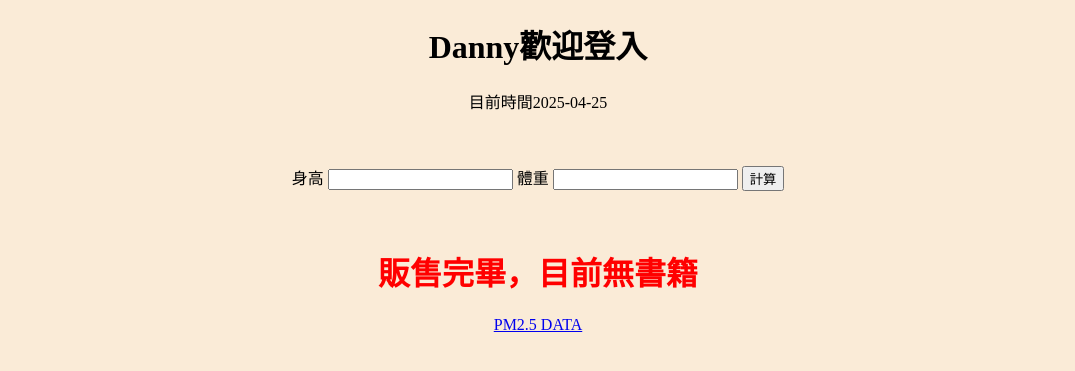
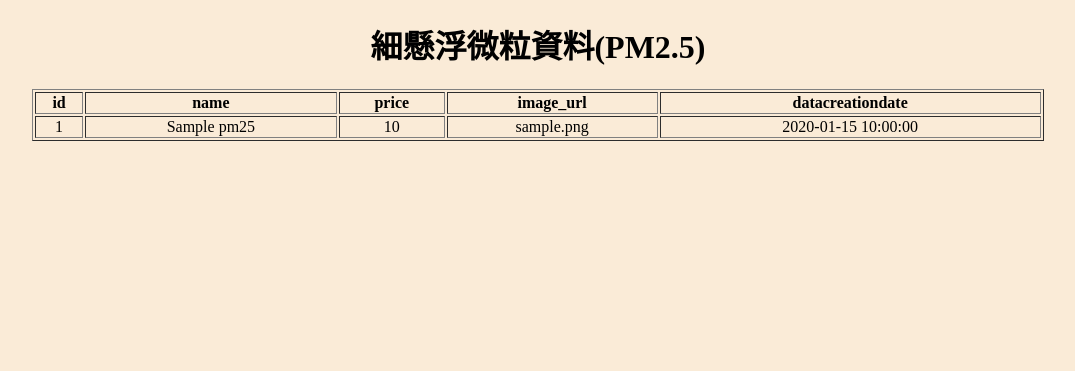
Before and after one commit to a68800886a/pm25-project, a Flask app: page / in a window 1280 px wide. Shown: the top 371 px of the page, without its empty margins (102-1177 px from the left). Run offline with Flask 3, Linux system fonts and the light colour scheme; tables that the repository leaves empty or names only in its code hold one stand-in row (values such as "Sample post").

Commit message:
4/25下課，PM2.5網頁表格完成

```diff
--- a/app.py
+++ b/app.py
@@ -2,12 +2,29 @@ from flask import Flask, render_template, request
 from datetime import datetime
 import pandas as pd
 import pymysql
+from pm25 import get_pm25_data_from_mysql
 
 app = Flask(__name__)
 
 
 @app.route("/")
 def index():
+    columns, datas = get_pm25_data_from_mysql()
+    # print(datas)
+    return render_template("index.html", datas=datas, columns=columns)
+
+
+@app.route("/pm25-data")
+def getpm25_data():
+    url = "https://data.moenv.gov.tw/api/v2/aqx_p_02?api_key=540e2ca4-41e1-4186-8497-fdd67024ac44&limit=1000&sort=datacreationdate%20desc&format=CSV"
+    df = pd.read_csv(url)
+    df["datacreationdate"] = pd.to_datetime(df["datacreationdate"])
+    df1 = df.dropna()
+    return df1.values.tolist()
+
+
+@app.route("/books")
+def books_page():
     # return f"<h1>Hell World!</h1>\n{datetime.now()}"
     books = []
 
@@ -21,16 +38,7 @@ def index():
     username = "Danny"
     nowtime = datetime.now().strftime("%Y-%m-%d")
     print(username, nowtime)
-    return render_template("index.html", name=username, now=nowtime, books=books)
-
-
-@app.route("/pm25-data")
-def getpm25_data():
-    url = "https://data.moenv.gov.tw/api/v2/aqx_p_02?api_key=540e2ca4-41e1-4186-8497-fdd67024ac44&limit=1000&sort=datacreationdate%20desc&format=CSV"
-    df = pd.read_csv(url)
-    df["datacreationdate"] = pd.to_datetime(df["datacreationdate"])
-    df1 = df.dropna()
-    return df1.values.tolist()
+    return render_template("books.html", name=username, now=nowtime, books=books)
 
 
 @app.route("/bmi")
@@ -43,6 +51,7 @@ def bmi():
     bmi = round(weight / (height / 100) ** 2, 2)
 
     return render_template("bmi.html", height=height, weight=weight, bmi=bmi)
+    # return render_template(**locals)#全部變數都丟
 
 
 app.run(debug=True)
--- /dev/null
+++ b/pm25.py
@@ -0,0 +1,40 @@
+import pymysql
+import pandas as pd
+
+
+def open_db():
+    conn = None
+    try:
+        conn = pymysql.connect(
+            host="127.0.0.1", port=3306, user="root", passwd="12345678", db="demo"
+        )
+    except Exception as e:
+        print("資料庫開啟失敗", e)
+    return conn
+
+
+def get_pm25_data_from_mysql():
+    conn = None
+    datas = None
+    try:
+        conn = open_db()
+        cur = conn.cursor()
+        # sqlstr="select MAX(datacreationdate) from pm25;"
+        sqlstr = "select * from pm25 where datacreationdate=(select MAX(datacreationdate) from pm25);"
+        cur.execute(sqlstr)
+        # print(cur.description)
+        columns = [columnsin[0] for columnsin in cur.description]
+        datas = cur.fetchall()
+    except Exception as e:
+        print(e)
+    finally:
+        if conn is not None:
+            conn.close()
+    return columns, datas
+
+
+if __name__ == "__main__":
+    conn = open_db()
+    print(conn)
+    columns, datas = get_pm25_data_from_mysql()
+    print(columns)
--- a/templates/index.html
+++ b/templates/index.html
@@ -11,48 +11,37 @@
             background-color: antiquewhite;
         }
 
-        .title {
-            background-color: aqua;
-        }
-
-        .price {
-            background-color: burlywood;
-        }
-
-        .img {
-            border: 1px solid black;
+        table {
+            width: 80%;
+            margin: 0 auto;
         }
     </style>
 </head>
 
 <body>
-    <h1>{{name}}歡迎登入</h1>
-    <p>目前時間{{now}}</p>
-    <br><br>
-    <form action="/bmi">
-        <label for="">身高</label>
-        <input type="number" name="height">
-        <label for="">體重</label>
-        <input type="number" name="weight">
-        <button type="submit">計算</button>
-    </form>
-
-    <br><br>
-    {% if books %}
-    {% for book in books %}
-    <h1 class="title">{{book.name}}</h1>
-    <h3 class="price">{{book.price}}</h3>
-    <img class="img" src="{{book.image_url}}" alt="">
-    {% endfor %}
-
-    {% else %}
-    <h1 style="color: red;">販售完畢，目前無書籍</h1>
-
-    {% endif %}
-
-
-    <a href="/pm25-data">PM2.5 DATA</a>
-
+    <h1>細懸浮微粒資料(PM2.5)</h1>
+    <table border="1">
+        <thead>
+            <tr>
+                {%for column in columns%}
+                <th>
+                    {{column}}
+                </th>
+                {%endfor%}
+            </tr>
+        <tbody>
+            {%for data in datas%}
+            <tr>
+                {%for row in data%}
+                <td>
+                    {{row}}
+                </td>
+                {%endfor%}
+            </tr>
+            {%endfor%}
+        </tbody>
+        </thead>
+    </table>
 </body>
 
 </html>
```
Also changed, not shown: templates/books.html (added, +58 -0 lines).
